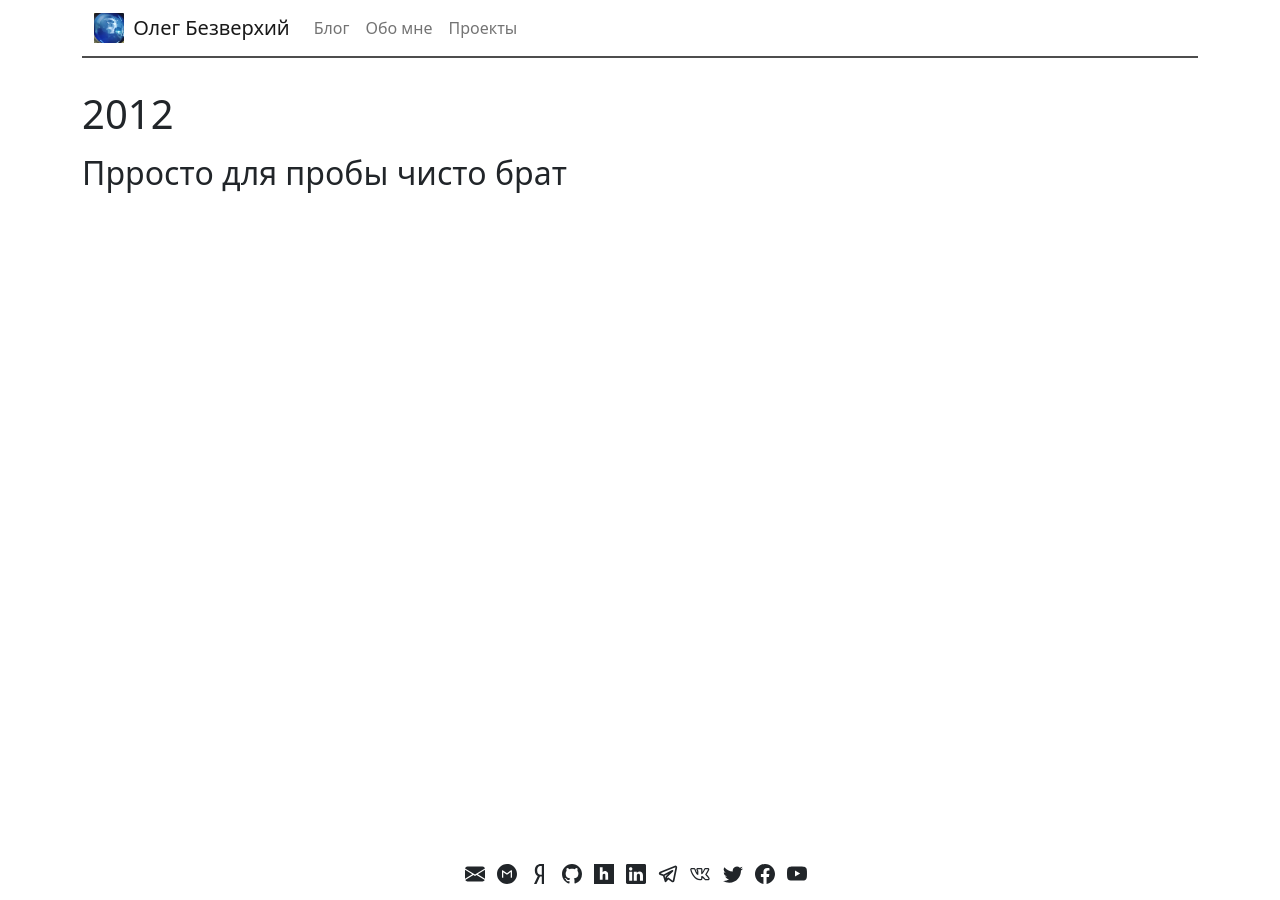
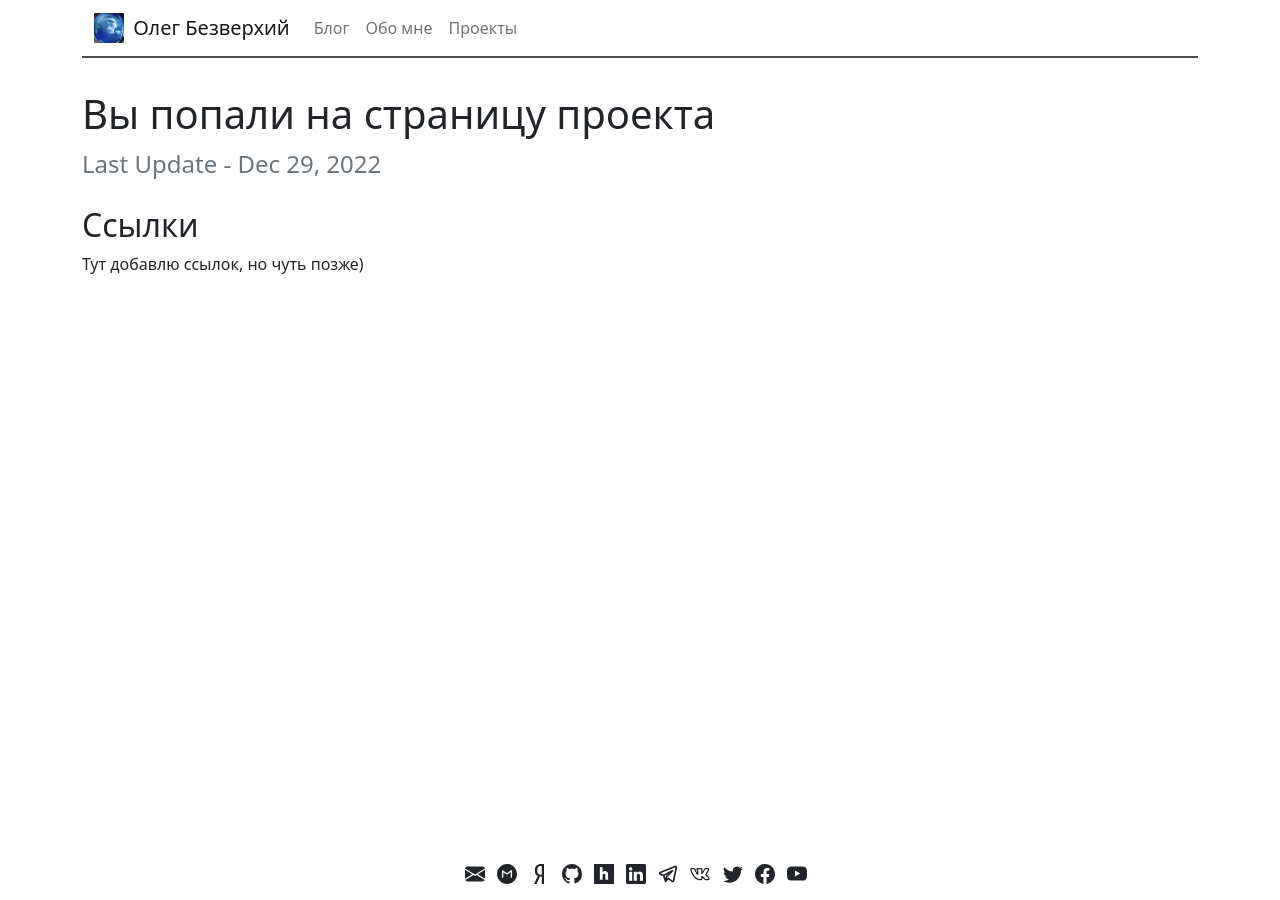
Before and after one commit to OlegBezverhii/olegbezverhii.github.io, a Jekyll site: the page built from magistratura/bgpu/index.html, in a window 1280 px wide. Built offline with Jekyll 4.4.1, drawn with Linux system fonts in a browser that asks for light colours.

Commit message:
Update index.html

```diff
--- a/magistratura/bgpu/index.html
+++ b/magistratura/bgpu/index.html
@@ -2,9 +2,13 @@
 layout: default
 ---
 
-<div class="archive">
-  <h1 class="archive-year">2012</h1>
-  <div class="archive-item">
-	<h2>Прросто для пробы чисто брат</h2>
-  </div>
+<div class="post">
+	<h1>Вы попали на страницу проекта</h1>
+	<span class="fs-4 text-muted">Last Update - Dec 29, 2022</span>
+		<div class="mt-4">
+			<h2 id="вступление">Ссылки</h2>
+			<p>
+				Тут добавлю ссылок, но чуть позже)
+			</p>
+		</div>
 </div>
```
